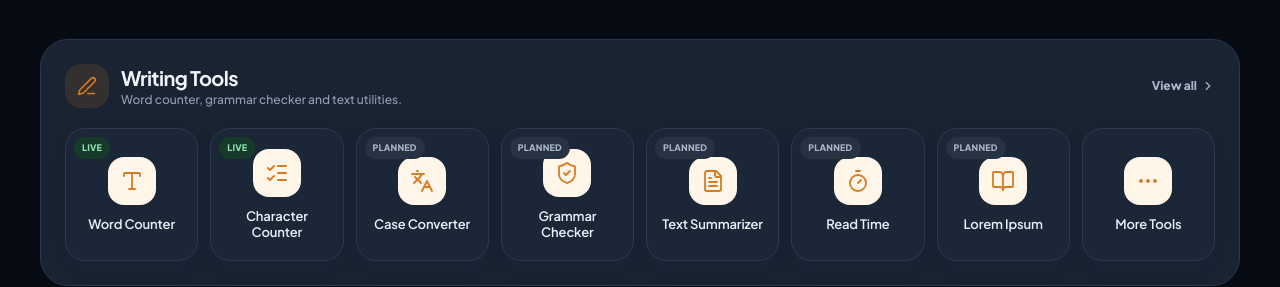
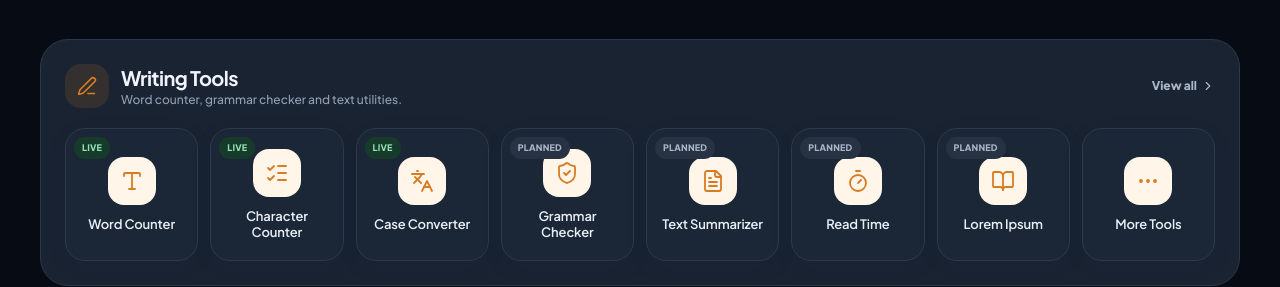
Before and after one commit to samavb6-oss/toolhub, a React (Vite) app: page / in a window 1280 px wide. Shown: the part 2020-2307 px from the top of the page. Built offline with nearby package versions, Linux system fonts and the light colour scheme.

Commit message:
Register Case Converter tool

```diff
--- a/src/tools/toolRegistry.ts
+++ b/src/tools/toolRegistry.ts
@@ -51,6 +51,15 @@ export const toolDefinitions: ToolDefinition[] = [
     intro: "Count characters, words, letters, numbers, whitespace and lines instantly as you type.",
   },
   {
+    slug: "case-converter",
+    name: "Case Converter",
+    category: "Writing Tools",
+    icon: Type,
+    title: "Free Case Converter — Uppercase, Lowercase & Title Case | ToolHub",
+    description: "Convert text to uppercase, lowercase, title case, sentence case or capitalized words instantly. Copy the result with this free online case converter.",
+    intro: "Change text capitalization in seconds, with live results and one-click copying.",
+  },
+  {
     slug: "word-counter",
     name: "Word Counter",
     category: "Writing Tools",
```
